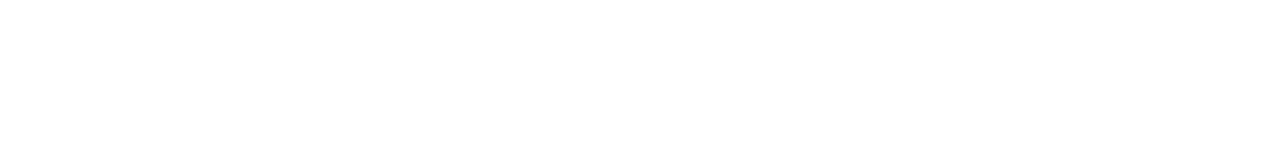
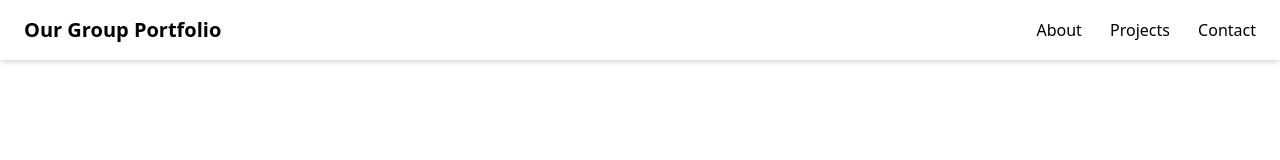
Before and after one commit to samuelAemro12/HCI_assignment_demo, a website: page index.html in a window 1280 px wide. Drawn offline with nearby package versions, Linux system fonts and the light colour scheme.

Commit message:
finished with the header

```diff
--- a/index.html
+++ b/index.html
@@ -10,6 +10,14 @@
   <script defer src="index.js"></script>
 </head>
 <body>
+    <header class="bg-white shadow-md py-4 px-6 flex justify-between items-center">
+        <div class="text-xl font-bold">Our Group Portfolio</div>
+        <nav class="space-x-6">
+          <a href="#about" class="hover:text-blue-500 transition-colors">About</a>
+          <a href="#projects" class="hover:text-blue-500 transition-colors">Projects</a>
+          <a href="#contact" class="hover:text-blue-500 transition-colors">Contact</a>
+        </nav>
+      </header>
 
 </body>
 </html>
```
